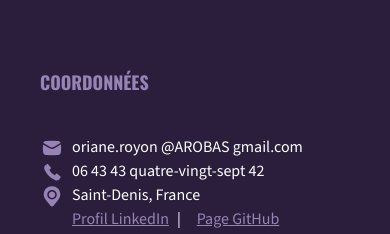
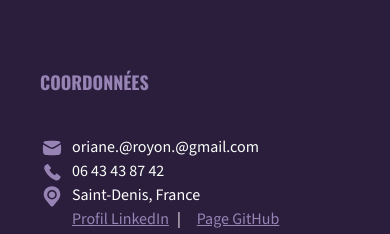
Before and after one commit to OrianeORDS/portefolio, a Next.js app: page / in a window 390 px wide. Shown: the part 900-1134 px from the top of the page. Built offline with nearby package versions, Linux system fonts and the light colour scheme.

Commit message:
mask phone number with js script

```diff
--- a/components/ContactInfos.js
+++ b/components/ContactInfos.js
@@ -1,6 +1,18 @@
+import ContactPhoneNumber from "./ContactPhoneNumber";
 import { LocationIcon, MailIcon, TelIcon } from "./IconsSVG";
 
 export default function ContactInfos () {
+
+{/* Masquage de l'email et du téléphone avec javascript */}
+  const phoneParts = ['06', '43', '43', '87', '42'];
+  const fullNumber = phoneParts.join(' ');
+  const telLink = `tel:${phoneParts.join('')}`;
+
+  const emailParts = ['oriane.', 'royon', '@gmail.com'];
+  const email = `${emailParts[0]}@${emailParts[1]}.${emailParts[2]}`;
+  const mailtoLink = `mailto:${email}`;
+
+
 return (
     <div className="max-w-lg mx-auto py-5 w-full">
          <h2 className= "text-medium-purple text-left uppercase w-full boder-box m-0 py-5 font-oswald text-lg sm:text-xl ">
@@ -11,16 +23,17 @@ return (
                 <span className="flex justify-center items-center w-6 h-6 sm:w-8 sm:h-8 fill-medium-purple">
                 {<MailIcon/>}
                 </span>
-                <span>oriane.royon @AROBAS gmail.com
-                </span>
+                <span  className=" text-light-green  hover:text-light-purple">{email} </span>
+                <noscript className=" text-light-green" > <p> Veuillez activer JavaScript pour lire l'email </p></noscript>
             </li>
 
             <li className="flex gap-2">
                 <span className="flex justify-center items-center w-6 h-6 sm:w-8 sm:h-8 fill-medium-purple">
                 {<TelIcon/>}
                 </span>
-                <span>06 43 43 quatre-vingt-sept 42
-                </span>
+                <a href={telLink} className="text-light-green no-underline hover:text-light-purple"> {fullNumber} </a>
+                <noscript className=" text-light-green" > <p> Veuillez activer JavaScript pour lire le téléphone </p></noscript>
+
             </li>
 
             <li className="flex gap-2">
--- /dev/null
+++ b/components/ContactPhoneNumber.js
@@ -0,0 +1,13 @@
+import React from 'react';
+
+
+export default function ContactPhoneNumber() {
+
+  const phoneParts = ['06', '43', '43', '87', '42'];
+  const fullNumber = phoneParts.join(' ');
+  const telLink = `tel:${phoneParts.join('')}`;
+
+  return (
+     <a href={telLink}>{fullNumber}</a>
+  );
+};
```
